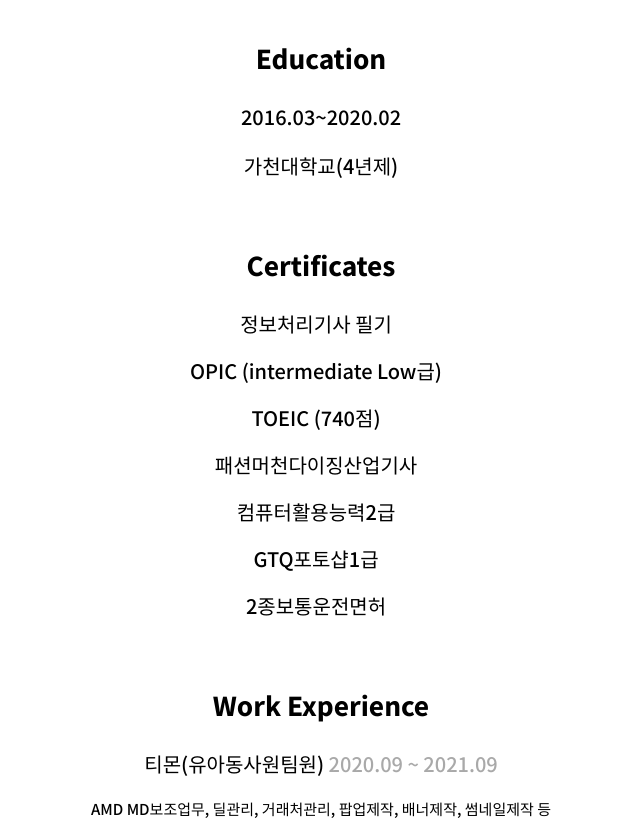
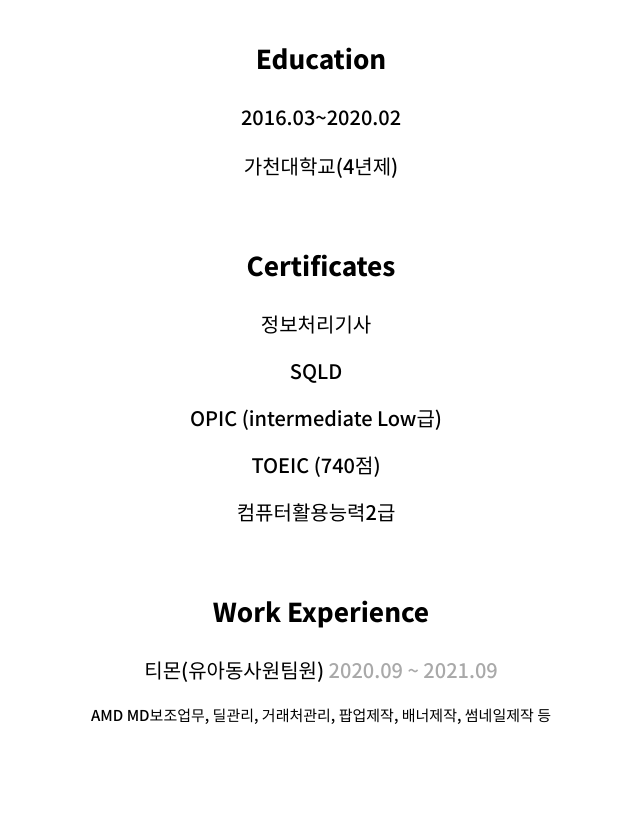
Before and after one commit to seongeuneo/portfolio, a plain HTML site: page index.html in a window 1280 px wide. Shown: the part 5458-6278 px from the top of the page, without its empty margins (319-959 px from the left). Drawn offline with Linux system fonts and the light colour scheme.

Commit message:
index수정

```diff
--- a/index.html
+++ b/index.html
@@ -205,7 +205,7 @@
                                     <h4>게시판</h4>
                                 </a>
                                 <p>개인 프로젝트</p>
-                                <p class="period">2023.01.02 ~ 진행중</p>
+                                <p class="period">2024.01.02 ~ 2024.02.28</p>
                                 <span class="skillspan">&nbsp;Spring Boot </span>
                                 <div class="explanation">
                                     게시판 프로젝트입니다. 기능으로는 게시판의 좋아요, 조회수, 게시물 내의 무한 댓글을 구현중에 있습니다.
@@ -262,13 +262,11 @@
                 <div class="certificates">
                     <p class="moreSectionTitle">Certificates</p>
                     <ul>
-                        <li>정보처리기사 필기</li>
+                        <li>정보처리기사</li>
+                        <li>SQLD</li>
                         <li>OPIC (intermediate Low급)</li>
                         <li>TOEIC (740점)</li>
-                        <li>패션머천다이징산업기사</li>
                         <li>컴퓨터활용능력2급</li>
-                        <li>GTQ포토샵1급</li>
-                        <li>2종보통운전면허</li>
                     </ul>
                 </div>
                 <div class="work">
```
